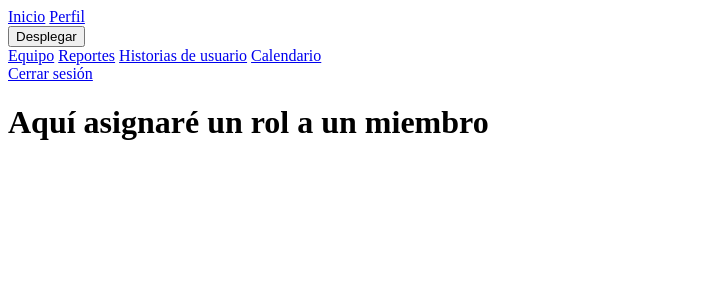
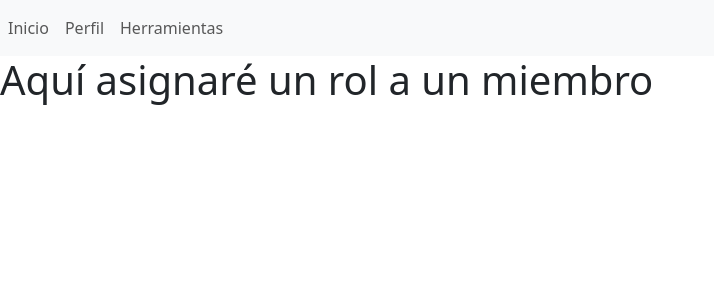
Before and after one commit to LuisHiram99/AppWeb-IngSoft, a Django app: page /asignarRoles/ in a window 1280 px wide. Shown: the top 300 px of the page, without its empty margins (0-714 px from the left). Run offline with Django 4.2, Linux system fonts and the light colour scheme; the visitor is signed in with stand-in values (Sample User, id 1); some libraries are stand-ins or nearby versions.

Commit message:
Se agrego un bootstrap para estilar de momento

```diff
--- a/mainPage/static/CSS/base.css
+++ b/mainPage/static/CSS/base.css
@@ -1,20 +1,12 @@
-nav {
-    margin-bottom: 1rem;
+/*
+nav.navbar div.collapse ul.navbar-nav li.nav-item{
+    list-style: none;
+    background-color: #019;
 }
 
-nav ul {
-    list-style: none;
-    display: flex;
-    justify-content: flex-end; /* Alinear elementos a la derecha */
-    padding: 0; /* Eliminar padding por defecto */
-}
-
-nav ul li {
-    margin-left: 2rem; /* Espaciado entre los elementos de la lista */
-}
-
-nav a {
-    color: var(--grey);
+nav.navbar a{
+    background-color: #019;
     text-decoration: none;
     font-size: 1.125rem;
-}
+    list-style: none;
+} */
--- a/mainPage/templates/mainPage/base.html
+++ b/mainPage/templates/mainPage/base.html
@@ -1,5 +1,4 @@
 {% load static %}
-
 
 <!DOCTYPE html>
 <html>
@@ -9,9 +8,12 @@
     <meta name="viewport" content="width=device-width, initial-scale=1, shrink-to-fit=no">
 
     <!-- Bootstrap CSS -->
-    {% comment %} <link rel="stylesheet" href="/static/CSS/base.css"> {% endcomment %}
+    <link rel="stylesheet" href="/static/CSS/base.css">
     <link rel="stylesheet" href="/static/CSS/home.css">
     {% comment %} <link rel="stylesheet" href="/static/CSS/historias.css"> {% endcomment %}
+    <link href="https://cdn.jsdelivr.net/npm/bootstrap@5.3.3/dist/css/bootstrap.min.css" rel="stylesheet" integrity="sha384-QWTKZyjpPEjISv5WaRU9OFeRpok6YctnYmDr5pNlyT2bRjXh0JMhjY6hW+ALEwIH" crossorigin="anonymous">
+    <script src="https://cdn.jsdelivr.net/npm/bootstrap@5.3.3/dist/js/bootstrap.bundle.min.js" integrity="sha384-YvpcrYf0tY3lHB60NNkmXc5s9fDVZLESaAA55NDzOxhy9GkcIdslK1eN7N6jIeHz" crossorigin="anonymous"></script>
+
     <script src="https://cdn.jsdelivr.net/npm/fullcalendar@6.1.15/index.global.min.js"></script>
 
     {% if title %}
@@ -22,29 +24,31 @@
 </head>
 
 <body>
+    <nav class="navbar navbar-expand-lg navbar-light bg-light">
+        <div class="collapse navbar-collapse" id="navbarSupportedContent">
+            <ul class="navbar-nav mr-auto">
+                <li class="nav-item">
+                    <a class="nav-link" href="{% url 'mP-home' %}">Inicio</a>
+                </li>
+                <li class="nav-item">
+                    <a class="nav-link" href="{% url 'profile' %}">Perfil</a>
+                </li>
+                <li class="nav-item dropdown">
+                    <a class="nav-link dropdown-content" id="navbarDropdown" role="button" data-toggle="dropdown" aria-haspopup="true" aria-expanded="false">
+                        Herramientas
+                    </a>
+                    <div class="dropdown-menu" aria-labelledby="navbarDropdown">
+                        <a class="dropdown-item" href="{% url 'equipo' %}">Equipo</a>
+                        <a class="dropdown-item" href="{% url 'reportes' %}">Reportes</a>
+                        <a class="dropdown-item" href="{% url 'historias' %}">Historias de usuario</a>
+                        <a class="dropdown-item" href="{% url 'calendario' %}">Calendario</a>
+                    </div>
+                </li>
+            </ul>
+        </div>
+    </nav>
 
-    <div class="navbar" bg-color="black">
-        {% if user.is_authenticated %}
-            <a class="nav-item nav-link" href="{% url 'mP-home' %}">Inicio</a>
-            <a class="nav-item nav-link" href="{% url 'profile' %}">Perfil</a>
-            <div class="dropdown">
-                <button class="dropbtn">Desplegar
-                    <i class="fa fa-caret-down"></i>
-                </button>
-                <div class="dropdown-content">
-                    <a class="nav-item nav-link" href="{% url 'equipo' %}">Equipo</a>
-                    <a class="nav-item nav-link" href="{% url 'reportes' %}">Reportes</a>
-                    <a class="nav-item nav-link" href="{% url 'historias' %}">Historias de usuario</a>
-                    <a class="nav-item nav-link" href="{% url 'calendario' %}">Calendario</a>
-                </div>
-            </div>
-            <a class="nav-item nav-link" href="{% url 'logout' %}">Cerrar sesión</a>
-        {% else %}
-            <a class="nav-item nav-link" href="{% url 'register' %}">Registerse</a>
-            <a class="nav-item nav-link" href="{% url 'login' %}">Iniciar sesión</a>
-            <a class="nav-item nav-link" href="{% url 'outside' %}"> Inicio</a>
-        {% endif %}
-    </div>
+
     <div>
         {% if messages %}
             {% for message in  messages %}
```
